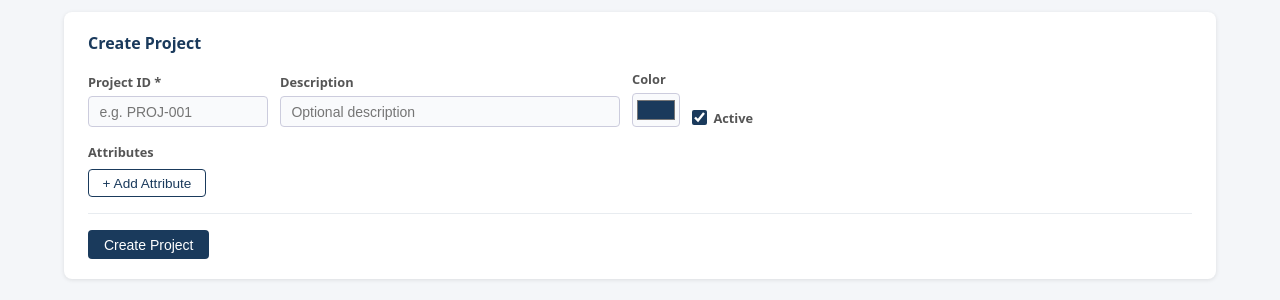
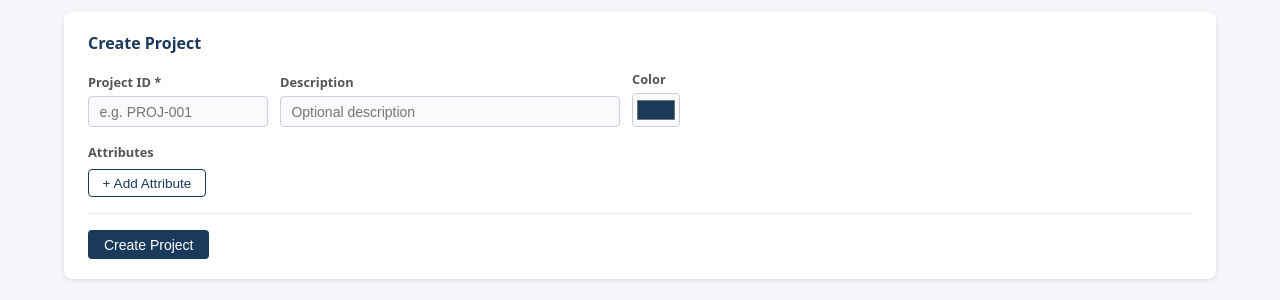
Before and after one commit to kkdt/claude-company, a Flask app: page /projects in a window 1280 px wide. Shown: the part 285-585 px from the top of the page. Run offline with Flask 3, Linux system fonts and the light colour scheme.

Commit message:
Default active when creating project

```diff
--- a/app.py
+++ b/app.py
@@ -395,7 +395,7 @@ def projects_create():
         flash(f"Project '{project_id}' already exists.")
         return redirect(url_for("projects"))
     project_color = request.form.get("project_color", "").strip()
-    active = request.form.get("active") == "1"
+    active = True
     keys = request.form.getlist("attr_key")
     values = request.form.getlist("attr_value")
     attributes = [{"key": k.strip(), "value": v.strip()} for k, v in zip(keys, values) if k.strip()]
--- a/templates/projects.html
+++ b/templates/projects.html
@@ -110,13 +110,6 @@
         <label for="project_color">Color</label>
         <input type="color" id="project_color" name="project_color" value="#1a3a5c" style="width:48px;height:34px;padding:2px;border:1px solid #ccd;border-radius:4px;cursor:pointer;background:#f9fafc;">
       </div>
-      <div class="form-group" style="justify-content:flex-end;">
-        <label for="active" style="display:flex;align-items:center;gap:0.4rem;cursor:pointer;font-weight:600;color:#555;font-size:0.8rem;">
-          <input type="hidden" name="active" value="0">
-          <input type="checkbox" id="active" name="active" value="1" checked style="width:15px;height:15px;accent-color:#1a3a5c;cursor:pointer;">
-          Active
-        </label>
-      </div>
     </div>
 
     <div class="attrs-label">Attributes</div>
```
